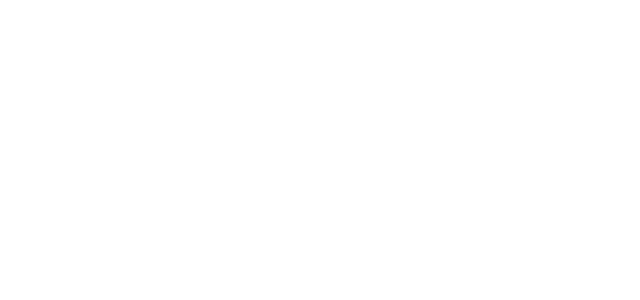
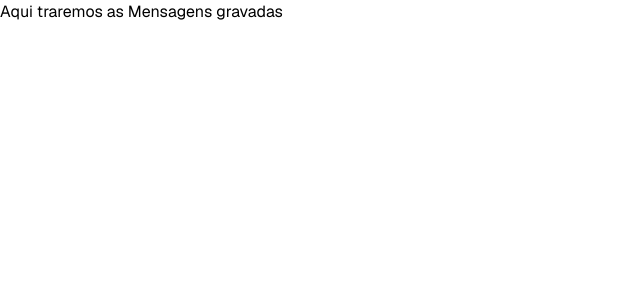
Before and after one commit to AbnerGoulart/ad_barreira_lp, a React (Vite) app: page /messages in a window 1280 px wide. Before the commit this address had no page. Shown: the top 300 px of the page, without its empty margins (0-640 px from the left). Built offline with nearby package versions, Linux system fonts and the light colour scheme.

Commit message:
criação dos demais caminhos para as rotas de navegação da landing page

```diff
--- /dev/null
+++ b/src/pages/About.tsx
@@ -0,0 +1,7 @@
+export function About(){
+  return(
+    <>
+      <h1>Sobre nós</h1>
+    </>
+  )
+}
--- /dev/null
+++ b/src/pages/Messages.tsx
@@ -0,0 +1,7 @@
+export function Messages(){
+  return (
+    <>
+      <h1>Aqui traremos as Mensagens gravadas</h1>
+    </>
+  )
+}
--- /dev/null
+++ b/src/pages/Services.tsx
@@ -0,0 +1,5 @@
+export function Services(){
+  return(
+    <h1>Aqui traremos informações sobre os cultos e ventos da Igreja</h1>
+  )
+}
--- a/src/routes/AppRoutes.tsx
+++ b/src/routes/AppRoutes.tsx
@@ -1,10 +1,16 @@
 import { Routes, Route } from "react-router";
 import { Home } from "../pages/Home";
+import { About } from "../pages/About";
+import { Messages } from "../pages/Messages";
+import { Services } from "../pages/Services";
 
 export function AppRoutes(){
   return(
     <Routes>
       <Route path="/" index element={<Home />} />
+      <Route path="/about" element={<About />} />
+      <Route path="/messages" element={<Messages />} />
+      <Route path="/services" element={<Services />} />
     </Routes>
   )
 }
```
